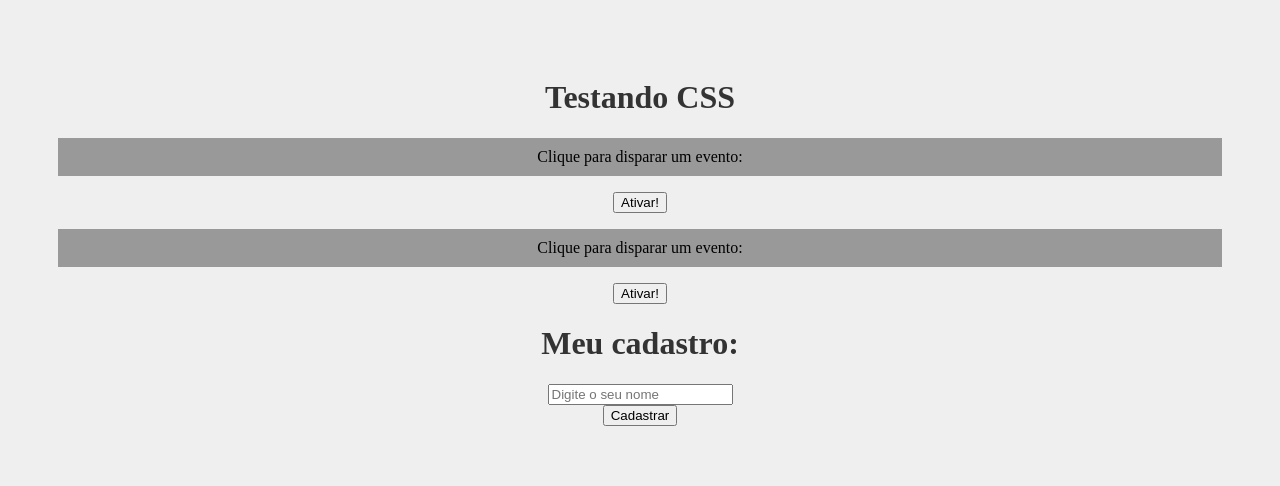
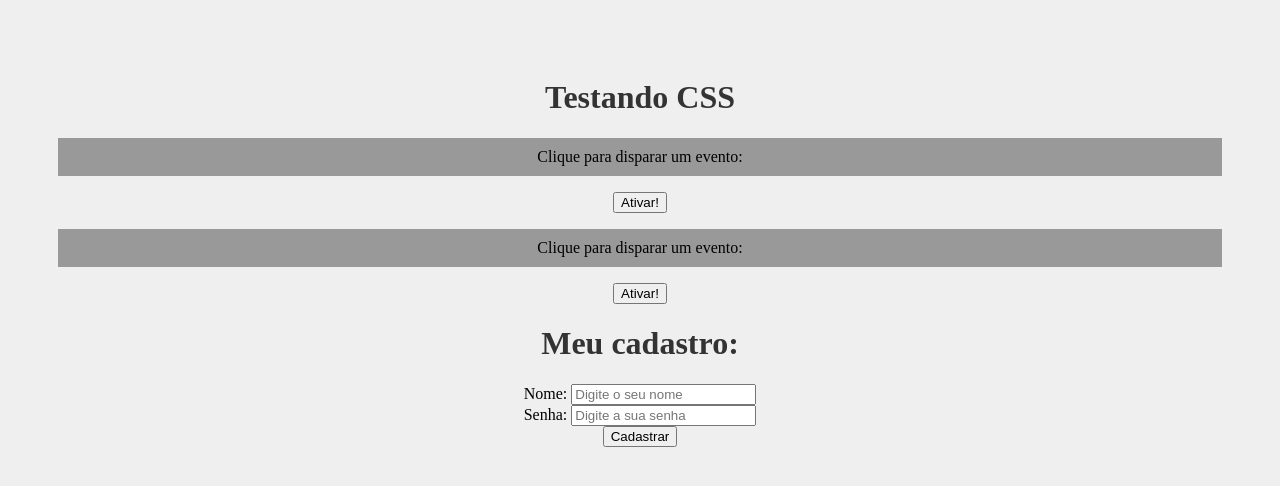
Before and after one commit to rafaelhhubner/js, a React (Create React App) app in the folder react/meu-projeto/: page / in a window 1280 px wide. Shown: the top 486 px of the page. Built offline with nearby package versions, Linux system fonts and the light colour scheme.

Commit message:
useState

```diff
--- a/react/meu-projeto/src/components/Form.js
+++ b/react/meu-projeto/src/components/Form.js
@@ -1,16 +1,25 @@
+import { useState } from 'react'
+
 function Form() {
-
     function cadastrarUsuario (e) {
         e.preventDefault()
-        console.log("Cadastrou o usuário!")
+        console.log(`Usuário ${name} foi cadastrado com a senha: ${password}`)
     }
+
+    const [name, setName] = useState()
+    const [password, setPassword] = useState()
 
     return (
         <div>
             <h1>Meu cadastro:</h1>
             <form onSubmit={cadastrarUsuario}>
                 <div>
-                    <input type="text" placeholder="Digite o seu nome" />
+                    <label htmlFor="name">Nome: </label>
+                    <input type="text" id="name" name="name" placeholder="Digite o seu nome" onChange={(e) => setName(e.target.value)}/>
+                </div>
+                <div>
+                    <label htmlFor="password">Senha: </label>
+                    <input type="password" id="password" name="password" placeholder="Digite a sua senha" onChange={(e) => setPassword(e.target.value)}/>
                 </div>
                 <div>
                     <input type="submit" value="Cadastrar"/>
```
